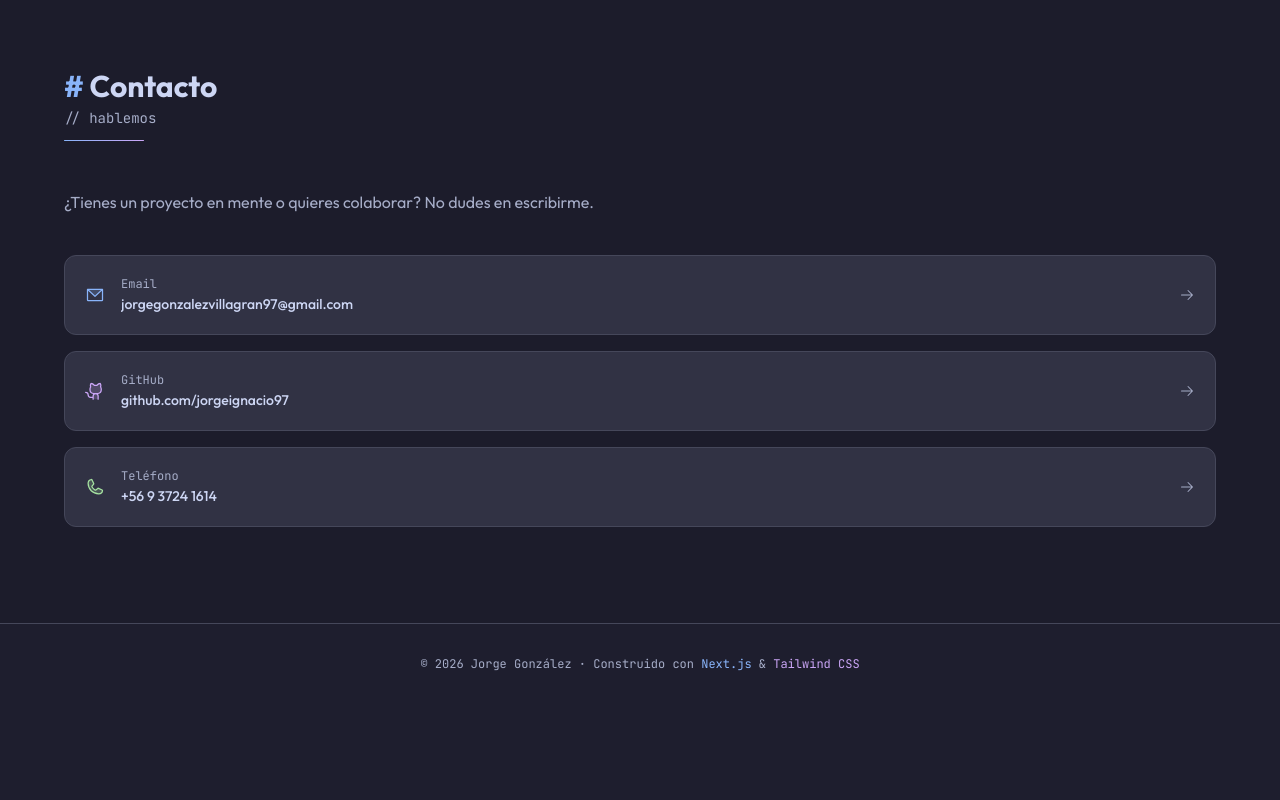
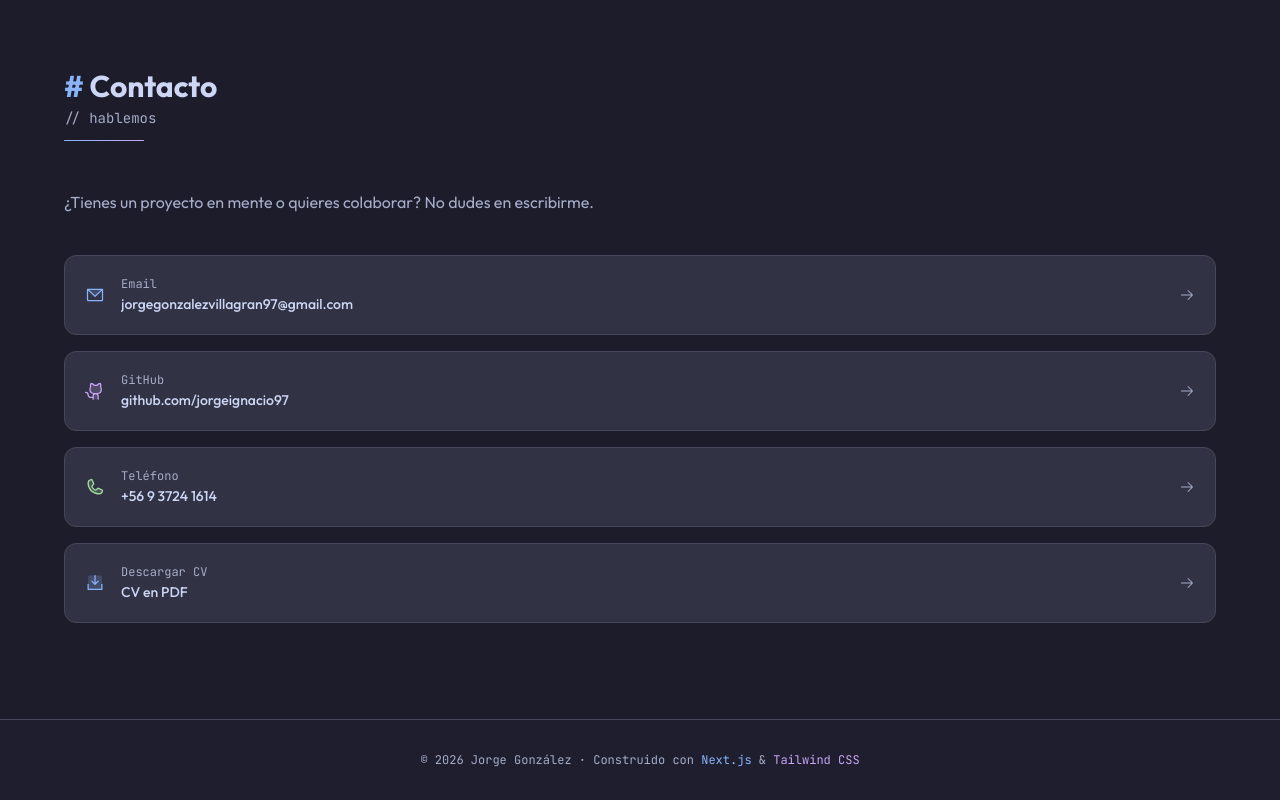
Before and after one commit to jorgeignacio97/portfolio-cv, a Next.js app: page / in a window 1280 px wide. Shown: the part 2139-2939 px from the top of the page. Before the commit the page ends 2843 px from the top, so only its background shows below. Built offline with nearby package versions, Linux system fonts and the light colour scheme.

Commit message:
feat(contact): add CV download link
Add a 4th contactLinks entry for the CV download, reusing
CV_DOWNLOAD_PATH from config/cv.ts as the single source of truth.
Extends the item type with an optional download flag rendered onto
the anchor, keeping the existing single .map render.

```diff
--- a/src/features/Contact/Contact.tsx
+++ b/src/features/Contact/Contact.tsx
@@ -2,9 +2,11 @@ import {
   EnvelopeSimpleIcon,
   GithubLogoIcon,
   PhoneIcon,
+  DownloadSimpleIcon,
   ArrowRightIcon,
 } from '@phosphor-icons/react/dist/ssr'
 import { SectionTitle } from '@/shared/ui'
+import { CV_DOWNLOAD_PATH, CV_FILE_LABEL } from '@/config/cv'
 import styles from './Contact.module.css'
 
 type ColorKey = 'blue' | 'purple' | 'green'
@@ -15,6 +17,7 @@ const contactLinks: Array<{
   href: string
   color: ColorKey
   external?: boolean
+  download?: boolean
   Icon: React.ElementType
 }> = [
   {
@@ -39,6 +42,14 @@ const contactLinks: Array<{
     color: 'green',
     Icon: PhoneIcon,
   },
+  {
+    label: CV_FILE_LABEL,
+    value: 'CV en PDF',
+    href: CV_DOWNLOAD_PATH,
+    color: 'blue',
+    download: true,
+    Icon: DownloadSimpleIcon,
+  },
 ]
 
 export default function Contact() {
@@ -51,12 +62,14 @@ export default function Contact() {
           escribirme.
         </p>
         <div className={styles.list}>
-          {contactLinks.map(({ label, value, href, color, external, Icon }) => (
+          {contactLinks.map(
+            ({ label, value, href, color, external, download, Icon }) => (
               <a
                 key={label}
                 href={href}
                 target={external ? '_blank' : undefined}
                 rel={external ? 'noopener noreferrer' : undefined}
+                download={download}
                 className={`${styles.link} ${styles[color]}`}
               >
                 <span className={styles.icon}>
@@ -68,7 +81,8 @@ export default function Contact() {
                 </div>
                 <ArrowRightIcon size={16} className={styles.arrow} />
               </a>
-          ))}
+            )
+          )}
         </div>
       </div>
     </section>
```
Lines whose indentation alone changed are shown as unchanged.
